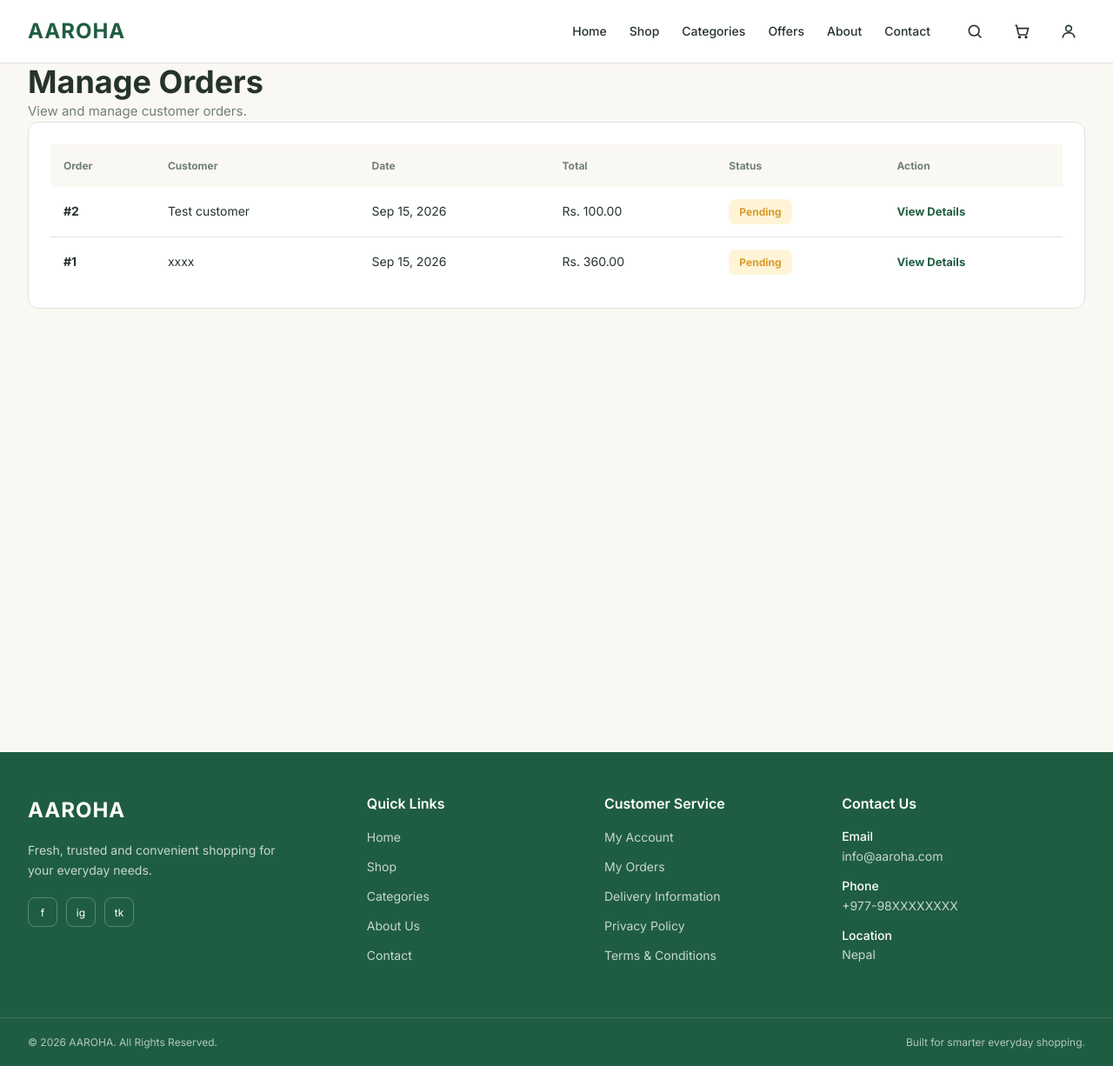
After one commit to basnetdikshya/Aaroha, a Django app: page /accounts/manage-orders/ in a window 1280 px wide. The commit adds this page. Shown: the whole page at 87% size. Run offline with Django 5.2, Linux system fonts and the light colour scheme; a user stored in the database is signed in; data comes from the database, SQL or seed files in the repository; both versions use the stored data as it was after the commit.

Commit message:
Updated code

```diff
--- a/accounts/urls.py
+++ b/accounts/urls.py
@@ -53,4 +53,6 @@ urlpatterns = [
         name='rider_dashboard'
     ),
 
+   path('manage-orders/', views.manage_orders, name='manage_orders'),
+   path('manage-orders/<int:order_id>/', views.manage_order_detail, name='manage_order_detail'),
 ]
--- a/accounts/views.py
+++ b/accounts/views.py
@@ -333,3 +333,110 @@ def redirect_user_by_role(role):
         return redirect('rider_dashboard')
 
     return redirect('login')
+
+# =========================================================
+# OWNER / STAFF ORDER MANAGEMENT
+# =========================================================
+
+@login_required
+def manage_orders(request):
+
+    from orders.models import Order
+
+    # Superuser can access
+    if request.user.is_superuser:
+        orders = Order.objects.all().order_by('-created_at')
+
+        return render(
+            request,
+            'accounts/manage_orders.html',
+            {
+                'orders': orders,
+            }
+        )
+
+    # Check user role
+    try:
+        profile = UserProfile.objects.get(
+            user=request.user
+        )
+
+    except UserProfile.DoesNotExist:
+        logout(request)
+        return redirect('login')
+
+    # Only owner and staff can manage orders
+    if profile.role not in ['owner', 'staff']:
+        return redirect_user_by_role(profile.role)
+
+    orders = Order.objects.all().order_by('-created_at')
+
+    return render(
+        request,
+        'accounts/manage_orders.html',
+        {
+            'orders': orders,
+        }
+    )
+
+
+@login_required
+def manage_order_detail(request, order_id):
+
+    from django.shortcuts import get_object_or_404
+    from orders.models import Order
+
+    # Superuser can access
+    if request.user.is_superuser:
+        pass
+
+    else:
+        # Check user role
+        try:
+            profile = UserProfile.objects.get(
+                user=request.user
+            )
+
+        except UserProfile.DoesNotExist:
+            logout(request)
+            return redirect('login')
+
+        # Only owner and staff can manage orders
+        if profile.role not in ['owner', 'staff']:
+            return redirect_user_by_role(profile.role)
+
+    order = get_object_or_404(
+        Order,
+        id=order_id
+    )
+
+    if request.method == 'POST':
+
+        new_status = request.POST.get('status')
+
+        valid_statuses = [
+            'Pending',
+            'Confirmed',
+            'Processing',
+            'Shipped',
+            'Delivered',
+            'Cancelled',
+        ]
+
+        if new_status in valid_statuses:
+
+            order.status = new_status
+            order.save()
+
+        return redirect(
+            'manage_order_detail',
+            order_id=order.id
+        )
+
+    return render(
+        request,
+        'accounts/manage_order_detail.html',
+        {
+            'order': order,
+        }
+    )
--- a/static/css/app.css
+++ b/static/css/app.css
@@ -4169,3 +4169,223 @@ textarea:focus-visible {
     color: #B52B2B;
     font-size: 14px;
 }
+
+
+/* =========================================================
+   ORDER MANAGEMENT
+========================================================= */
+
+.orders-management-card,
+.management-card {
+    background: #FFFFFF;
+    border: 1px solid #DDE5DF;
+    border-radius: 12px;
+    padding: 25px;
+}
+
+.orders-table-wrapper {
+    width: 100%;
+    overflow-x: auto;
+}
+
+.orders-table {
+    width: 100%;
+    border-collapse: collapse;
+}
+
+.orders-table th {
+    text-align: left;
+    padding: 15px;
+    background: #FAF8F2;
+    color: #718078;
+    font-size: 12px;
+    font-weight: 700;
+}
+
+.orders-table td {
+    padding: 17px 15px;
+    border-bottom: 1px solid #DDE5DF;
+    color: #26332D;
+    font-size: 14px;
+}
+
+.orders-table tbody tr:last-child td {
+    border-bottom: none;
+}
+
+.orders-table td strong {
+    color: #26332D;
+}
+
+.view-order-button {
+    color: #1F5D42;
+    text-decoration: none;
+    font-size: 13px;
+    font-weight: 700;
+}
+
+.view-order-button:hover {
+    color: #174832;
+}
+
+.order-management-grid {
+    display: grid;
+    grid-template-columns: 1fr 1fr;
+    gap: 20px;
+}
+
+.management-card h2 {
+    margin: 0 0 20px;
+    color: #26332D;
+    font-size: 20px;
+}
+
+.customer-info {
+    display: grid;
+    gap: 16px;
+}
+
+.customer-info span {
+    display: block;
+    margin-bottom: 5px;
+    color: #718078;
+    font-size: 12px;
+}
+
+.customer-info strong {
+    display: block;
+    color: #26332D;
+    font-size: 14px;
+}
+
+.management-card form label {
+    display: block;
+    margin-bottom: 8px;
+    color: #26332D;
+    font-size: 13px;
+    font-weight: 600;
+}
+
+.status-select {
+    width: 100%;
+    padding: 11px 12px;
+    border: 1px solid #DDE5DF;
+    border-radius: 8px;
+    background: #FFFFFF;
+    color: #26332D;
+    font-size: 14px;
+    margin-bottom: 15px;
+}
+
+.primary-button {
+    border: none;
+    padding: 11px 18px;
+    border-radius: 8px;
+    background: #1F5D42;
+    color: #FFFFFF;
+    font-size: 13px;
+    font-weight: 700;
+    cursor: pointer;
+}
+
+.primary-button:hover {
+    background: #174832;
+}
+
+.order-items-card {
+    grid-column: 1 / -1;
+}
+
+.management-order-item {
+    display: flex;
+    justify-content: space-between;
+    align-items: center;
+    padding: 16px 0;
+    border-bottom: 1px solid #DDE5DF;
+}
+
+.management-order-item:last-child {
+    border-bottom: none;
+}
+
+.management-order-item strong {
+    display: block;
+    color: #26332D;
+    font-size: 14px;
+}
+
+.management-order-item span {
+    display: block;
+    margin-top: 5px;
+    color: #718078;
+    font-size: 12px;
+}
+
+.management-order-total {
+    display: flex;
+    justify-content: space-between;
+    margin-top: 18px;
+    padding-top: 18px;
+    border-top: 2px solid #DDE5DF;
+}
+
+.management-order-total span {
+    color: #718078;
+    font-size: 14px;
+}
+
+.management-order-total strong {
+    color: #1F5D42;
+    font-size: 18px;
+}
+
+.back-link {
+    display: inline-block;
+    margin-bottom: 12px;
+    color: #1F5D42;
+    text-decoration: none;
+    font-size: 13px;
+    font-weight: 600;
+}
+
+.empty-orders {
+    padding: 60px 20px;
+    text-align: center;
+}
+
+.empty-orders-icon {
+    margin-bottom: 12px;
+    font-size: 40px;
+}
+
+.empty-orders h3 {
+    margin: 0 0 8px;
+    color: #26332D;
+}
+
+.empty-orders p {
+    margin: 0;
+    color: #718078;
+    font-size: 14px;
+}
+
+@media (max-width: 800px) {
+
+    .order-management-grid {
+        grid-template-columns: 1fr;
+    }
+
+    .order-items-card {
+        grid-column: auto;
+    }
+
+}
+
+@media (max-width: 600px) {
+
+    .orders-management-card,
+    .management-card {
+        padding: 18px;
+    }
+
+}
--- /dev/null
+++ b/templates/accounts/manage_orders.html
@@ -0,0 +1,119 @@
+{% extends 'base.html' %}
+
+{% block title %}
+AAROHA | Manage Orders
+{% endblock %}
+
+{% block content %}
+
+<section class="page-section">
+
+    <div class="container">
+
+        <div class="page-header">
+
+            <div>
+                <h1>Manage Orders</h1>
+                <p>View and manage customer orders.</p>
+            </div>
+
+        </div>
+
+
+        <div class="orders-management-card">
+
+            {% if orders %}
+
+                <div class="orders-table-wrapper">
+
+                    <table class="orders-table">
+
+                        <thead>
+                            <tr>
+                                <th>Order</th>
+                                <th>Customer</th>
+                                <th>Date</th>
+                                <th>Total</th>
+                                <th>Status</th>
+                                <th>Action</th>
+                            </tr>
+                        </thead>
+
+                        <tbody>
+
+                            {% for order in orders %}
+
+                            <tr>
+
+                                <td>
+                                    <strong>
+                                        #{{ order.id }}
+                                    </strong>
+                                </td>
+
+                                <td>
+                                    {{ order.customer_name }}
+                                </td>
+
+                                <td>
+                                    {{ order.created_at|date:"M d, Y" }}
+                                </td>
+
+                                <td>
+                                    Rs. {{ order.total_amount }}
+                                </td>
+
+                                <td>
+
+                                    <span class="order-status status-{{ order.status|lower }}">
+                                        {{ order.status }}
+                                    </span>
+
+                                </td>
+
+                                <td>
+
+                                    <a
+                                        href="{% url 'manage_order_detail' order.id %}"
+                                        class="view-order-button"
+                                    >
+                                        View Details
+                                    </a>
+
+                                </td>
+
+                            </tr>
+
+                            {% endfor %}
+
+                        </tbody>
+
+                    </table>
+
+                </div>
+
+            {% else %}
+
+                <div class="empty-orders">
+
+                    <div class="empty-orders-icon">
+                        📦
+                    </div>
+
+                    <h3>No Orders Yet</h3>
+
+                    <p>
+                        Customer orders will appear here once they are placed.
+                    </p>
+
+                </div>
+
+            {% endif %}
+
+        </div>
+
+    </div>
+
+</section>
+
+{% endblock %}
```
Also changed, not shown: templates/accounts/manage_order_detail.html (added, +195 -0 lines), db.sqlite3.
